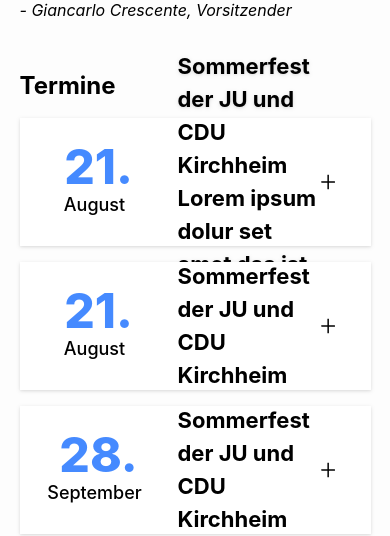
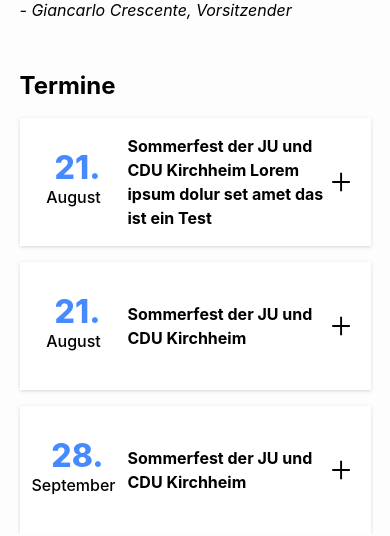
Before and after one commit to Git-Tim1/JU-Website, a React (Create React App) app: page /home in a window 390 px wide. Shown: the part 1093-1629 px from the top of the page. Built offline with nearby package versions, Linux system fonts and the light colour scheme.

Commit message:
events now responsive

```diff
--- a/src/components/event.js
+++ b/src/components/event.js
@@ -6,17 +6,17 @@ const Event = ({Day, Month, EventName, Description}) => {
     return (
     <div onClick={() => setShowMore(!showMore)} className='cursor-pointer bg-white drop-shadow hover:drop-shadow-md'>
         <div className='w-full h-32  rounded-sm mt-4' >
-            <div className='w-[150px] h-full float-left'>
-                <h1 className='text-5xl font-extrabold text-accent-blue-2 w-full text-center inline-block mt-[25px] ml-1'>{Day}</h1>
-                <h2 className='text-lg font-medium text-center w-full inline-block'>{Month}</h2>
+            <div className='w-[100px] 3xs:w-[105px] xs:w-[130px] sm:w-[150px] h-full float-left'>
+                <h1 className='text-[32px] leading-8 xxs:text-4xl xs:text-5xl font-extrabold text-accent-blue-2 w-full text-center inline-block mt-[34px] xxs:mt-[30px] xs:mt-[25px] ml-2 sm:ml-1'>{Day}</h1>
+                <h2 className='text-base xs:text-lg font-medium text-center w-full inline-block ml-1 sm:ml-0'>{Month}</h2>
             </div>
-            <div className='float-left w-[calc(100%-150px)] h-full flex items-center justify-between'>
-                <h1 className='text-[22px] font-bold ml-2 max-w-[70%]'>{EventName}</h1>
-                <AiOutlinePlus  size={32} className={`mr-8 ${showMore && 'hidden'}`} />
-                <AiOutlineMinus size={32} className={`mr-8 ${!showMore && 'hidden'}`} />
+            <div className='float-left w-[calc(100%-100px)]  3xs:w-[calc(100%-105px)] xs:w-[calc(100%-130px)] sm:w-[calc(100%-150px)] h-full flex items-center justify-between'>
+                <h1 className='text-base 3xs:text-lg xxs:text-[19px] sm:text-xl md:text-[22px] font-bold ml-2 max-w-[80%]'>{EventName}</h1>
+                <AiOutlinePlus  size={30} className={`mr-4 xs:mr-6 sm:mr-8 ${showMore && 'hidden'}`} />
+                <AiOutlineMinus size={30} className={`mr-4 xs:mr-6 sm:mr-8 ${!showMore && 'hidden'}`} />
             </div>
         </div>
-        <div className={`bg-decent-blue p-6 ${!showMore && 'hidden'}`}>
+        <div className={`bg-decent-blue text-[15px] xs:text-base p-5 xs:p-6 ${!showMore && 'hidden'}`}>
             {Description}
         </div>
     </div>
--- a/tailwind.config.js
+++ b/tailwind.config.js
@@ -17,6 +17,7 @@ module.exports = {
       },
     },
     screens: {
+      '3xs': '420px',
       'xxs': '475px',
       'xs': '550px',
       ...defaultTheme.screens,
```
